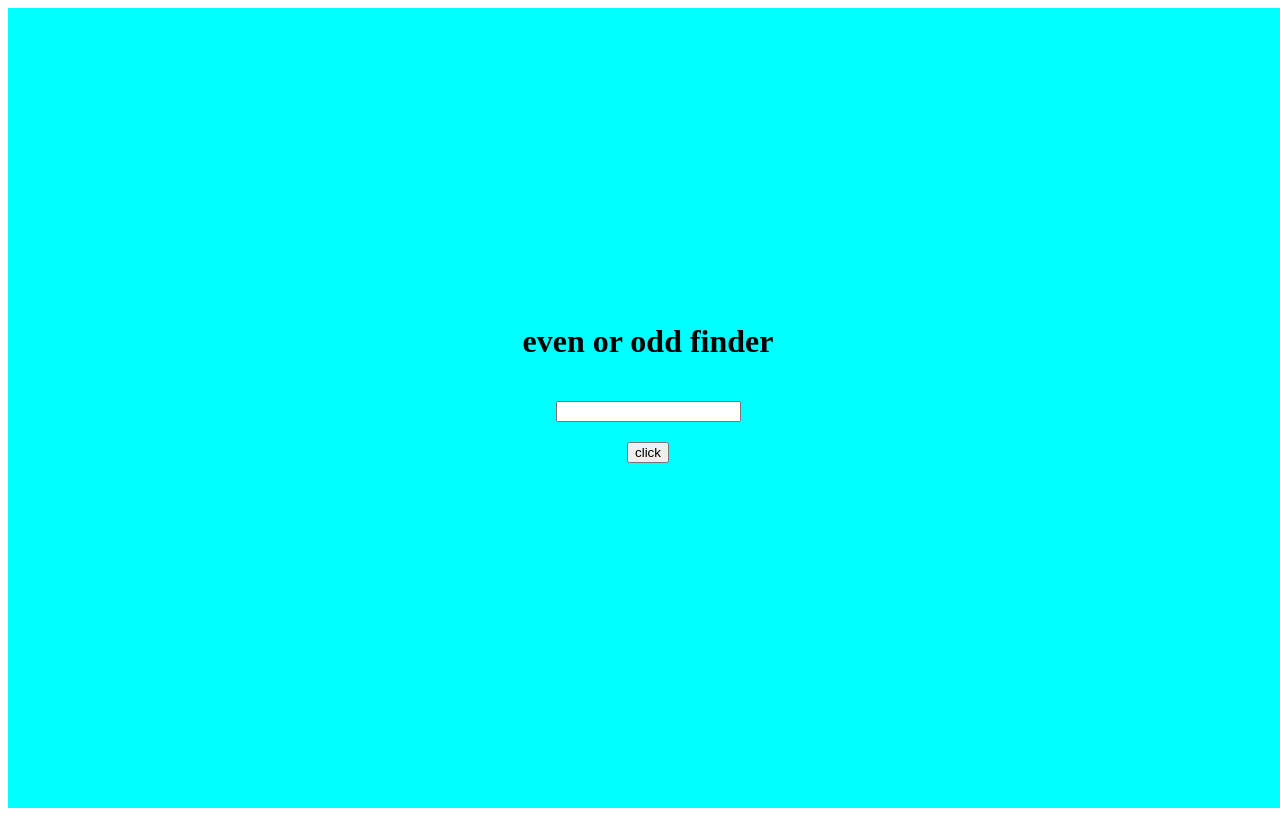
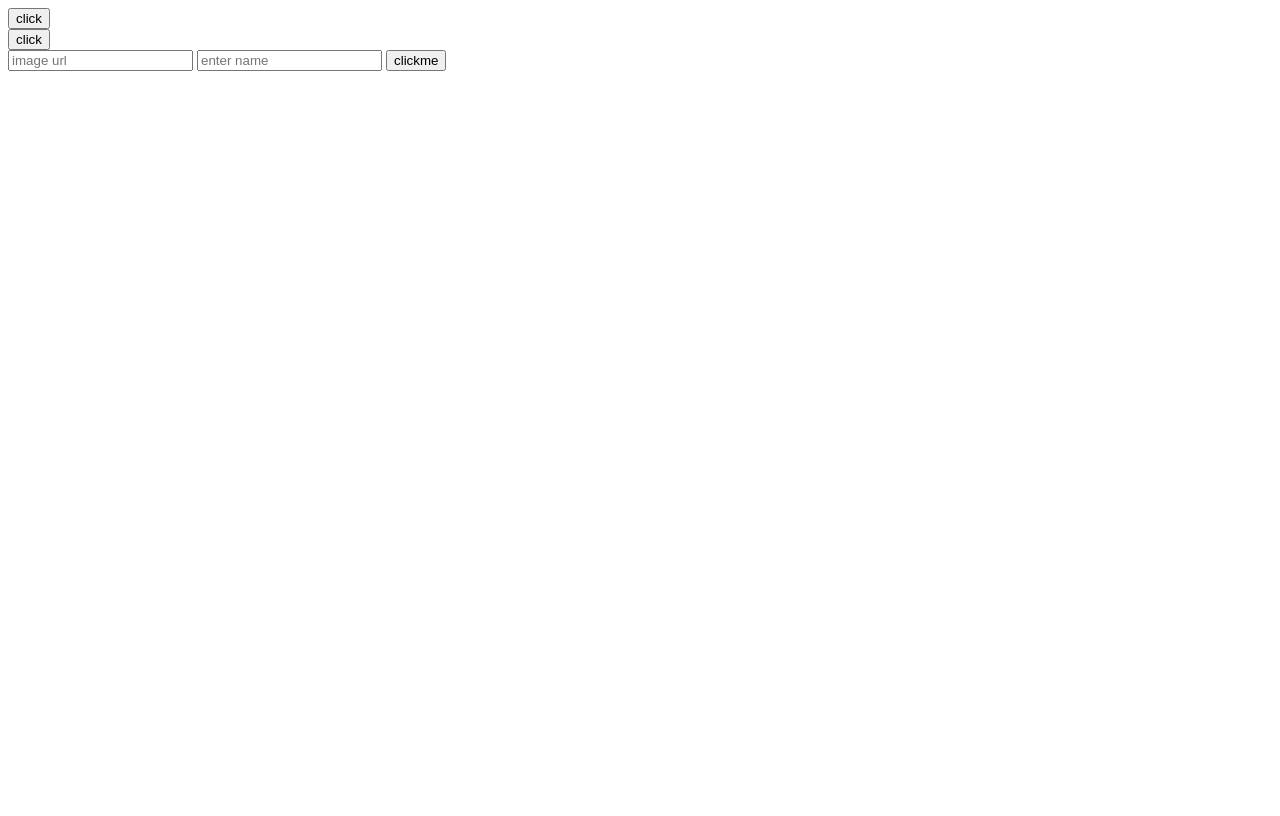
Before and after one commit to Sritam369/JavaScript, a plain HTML site: page tutorial/index.html in a window 1280 px wide. Drawn offline with Linux system fonts and the light colour scheme.

Commit message:
DOM creation

```diff
--- a/js lab 9/index.js
+++ b/js lab 9/index.js
@@ -61,6 +61,7 @@ console.log(book.title,book.author.authorName,book.publicationYear,book.author.n
     Action: Delete emailNotifications.
     Expected Output: Object should be { darkMode: true, locale: "en-US" }.
 */
+
 let object={
     darkMode:true,
     emailNotification:true,
--- a/tutorial/index.html
+++ b/tutorial/index.html
@@ -18,12 +18,29 @@
     </style>
 </head>
 <body>
-    <div id="find">
+    <!--<div id="find">
     <h1 id="head">even or odd finder</h1>
     <input type="text" id="inp">
     <button id="btn" onclick="fun()">click</button>
     <p id="para"></p>
-    </div>
+    </div> -->
+
+    <!--html for dom creation-->
+     <div id="para">
+        <button onclick="addpara()">click</button>
+     </div>
+     <div id="image">
+        <button onclick="addimg()">click</button>
+     </div>
+     <div class="input">
+        <input type="text" placeholder="image url" id="url">
+        <input type="text" placeholder="enter name" id="name">
+        <button onclick="add()">clickme</button>
+
+     </div>
+     <div id="output">
+
+     </div>
     <script src="./index.js"></script> <!--we link js file at the bottom of body-->
 </body>
 </html>
--- a/tutorial/index.js
+++ b/tutorial/index.js
@@ -33,7 +33,7 @@ console.log(str.length- (str.split(' ').length-1+str.split('a').length-1 + str.s
 
 // DOM Manipulation---------------------------
 
-let input=document.getElementById('inp');
+/*let input=document.getElementById('inp');
 let h=document.getElementById('head');
 let p=document.getElementById('para');
 function fun(){
@@ -51,4 +51,28 @@ function fun(){
         p.style.color="red"
         p.style.fontSize="48px"
     }
+}*/
+
+// DOM Creation-------------------
+function addpara(){
+    let pa=document.createElement('p');
+    pa.textContent="hello";
+    document.getElementById('para').appendChild(pa)
 }
+function addimg(){
+  let image=document.createElement('img');
+  image.src="./g.png";
+  document.getElementById('image').appendChild(image);
+}
+let inputUrl=document.getElementById('url');
+let inputText=document.getElementById('name');
+let outputDiv=document.getElementById('output');
+function add(){
+    let divv=document.createElement('div');
+    let image=document.createElement('img');
+    image.src =inputUrl.value;
+    let para=document.createElement('p');
+    para.textContent=inputText.value;
+    divv.append(image,para);
+    outputDiv.appendChild(divv);
+}
```
